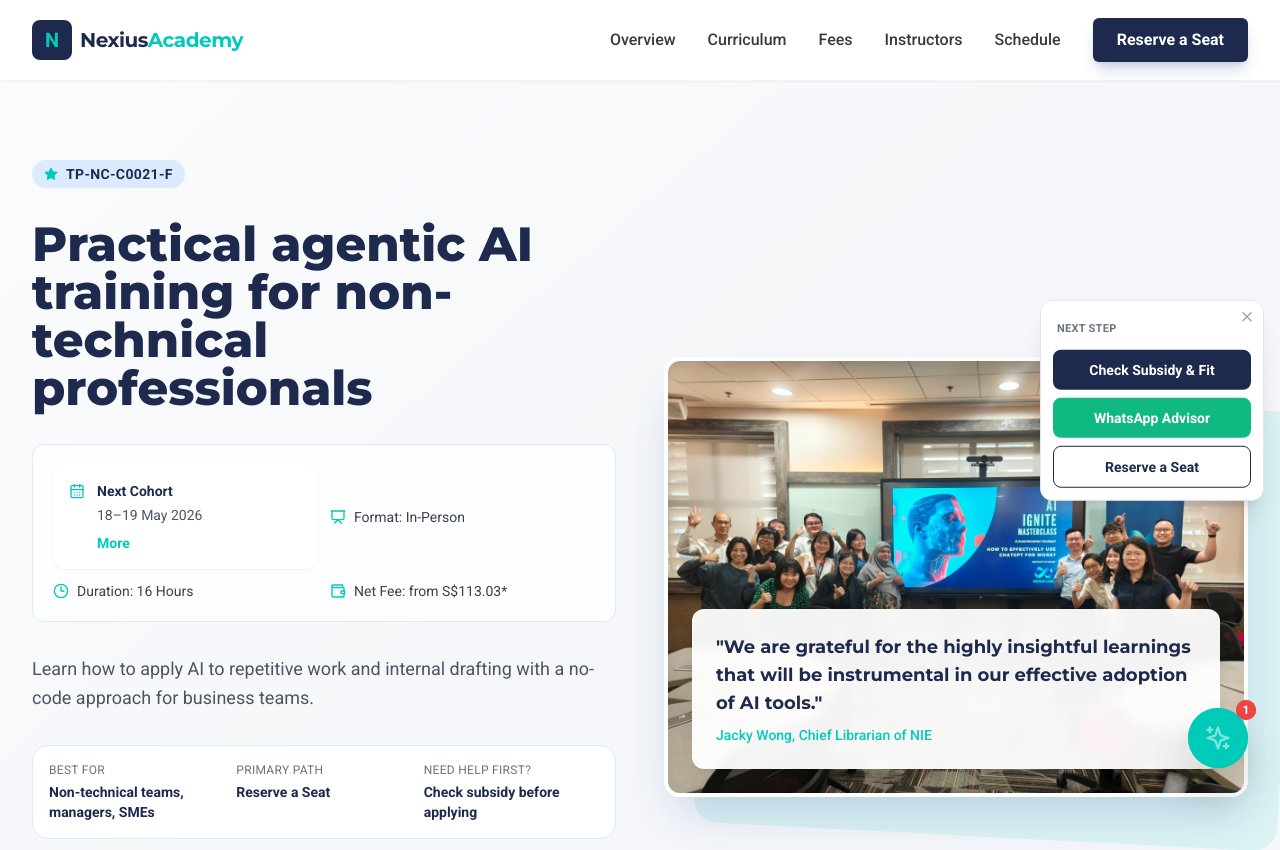
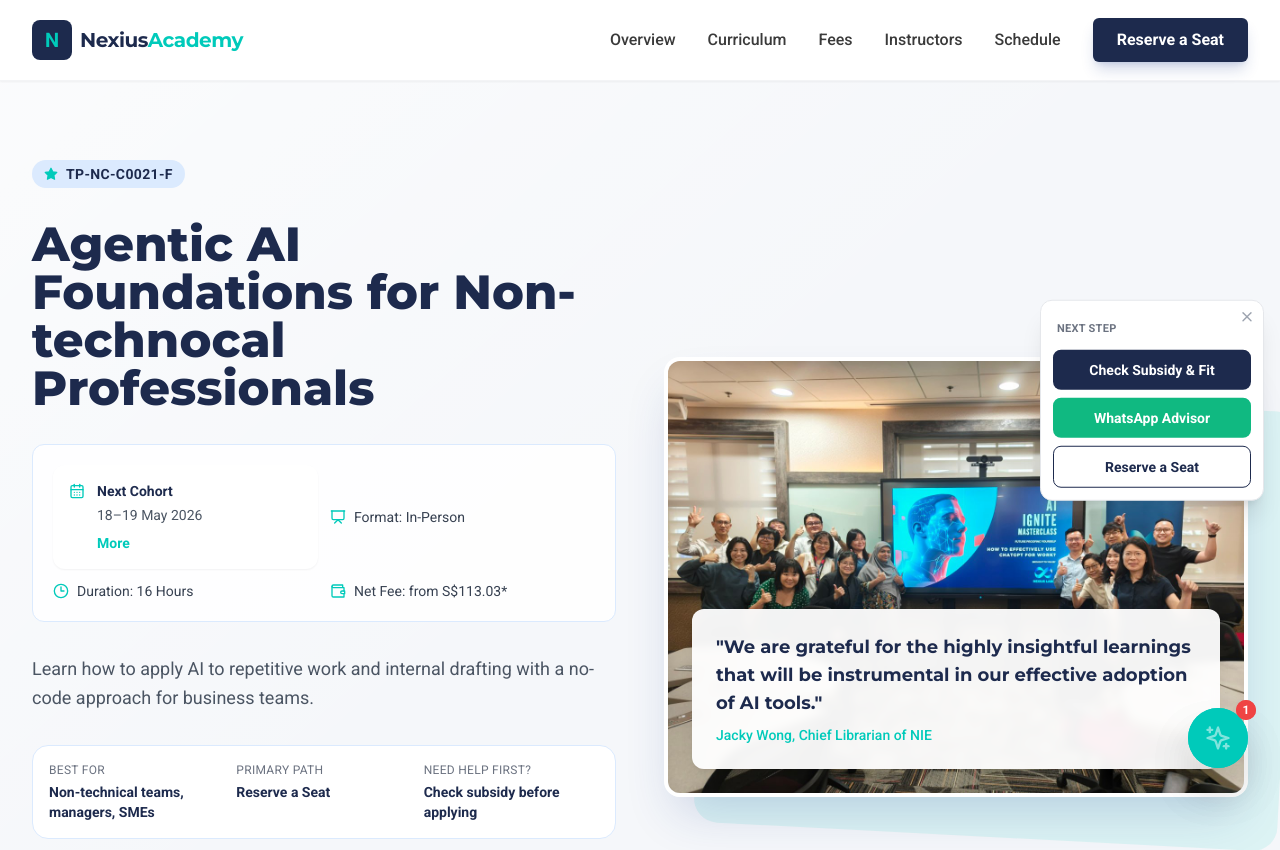
Before and after one commit to nexiuslabs/nexiusacademyskillsfuture, a React (Vite) app: page /courses/agentic-ai in a window 1280 px wide. Shown: the top 850 px of the page. Built offline with nearby package versions, Linux system fonts and the light colour scheme.

Commit message:
Update main course hero headline

```diff
--- a/components/courses/CourseHero.tsx
+++ b/components/courses/CourseHero.tsx
@@ -16,7 +16,7 @@ const Hero: React.FC = () => {
             </div>
 
             <h1 className="text-3xl lg:text-4xl xl:text-5xl font-heading font-extrabold text-primary leading-tight max-w-4xl">
-              Practical agentic AI training for non-technical professionals
+              Agentic AI Foundations for Non-technocal Professionals
             </h1>
 
             <div className="grid sm:grid-cols-2 gap-3 bg-white/90 border border-blue-100 rounded-xl p-5">
```
